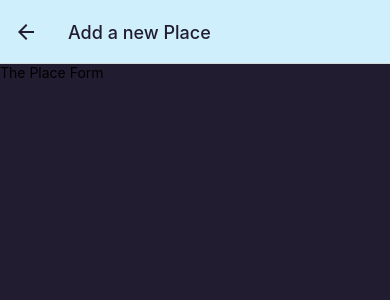
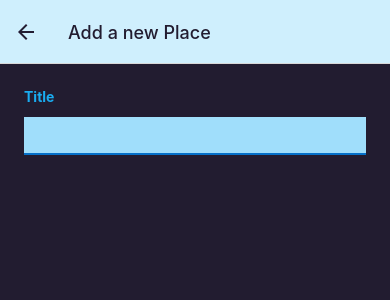
Before and after one commit to maxicopp/RNCourse, a React Native app in the folder 06-NativeDeviceFeatures/: screen /AddPlace in a window 390 px wide. Shown: the top 300 px of the page. Built offline with nearby package versions, Linux system fonts and the light colour scheme.

Commit message:
Getting Started with a Custom Form

```diff
--- a/06-NativeDeviceFeatures/components/Places/PlaceForm.js
+++ b/06-NativeDeviceFeatures/components/Places/PlaceForm.js
@@ -1,11 +1,48 @@
-import { Text, View } from 'react-native';
+import { useState } from 'react';
+import { ScrollView, StyleSheet, Text, TextInput, View } from 'react-native';
+
+import { Colors } from '../../constants/colors';
 
 function PlaceForm() {
+  const [enteredTitle, setEnteredTitle] = useState('');
+
+  function changeTitleHandler(enteredText) {
+    setEnteredTitle(enteredText);
+  }
+
   return (
-    <View>
-      <Text>The Place Form</Text>
-    </View>
+    <ScrollView style={styles.form}>
+      <View>
+        <Text style={styles.label}>Title</Text>
+        <TextInput
+          style={styles.input}
+          onChangeText={changeTitleHandler}
+          value={enteredTitle}
+        />
+      </View>
+    </ScrollView>
   );
 }
 
 export default PlaceForm;
+
+const styles = StyleSheet.create({
+  form: {
+    flex: 1,
+    padding: 24,
+  },
+  label: {
+    fontWeight: 'bold',
+    marginBottom: 4,
+    color: Colors.primary500,
+  },
+  input: {
+    marginVertical: 8,
+    paddingHorizontal: 4,
+    paddingVertical: 8,
+    fontSize: 16,
+    borderBottomColor: Colors.primary700,
+    borderBottomWidth: 2,
+    backgroundColor: Colors.primary100,
+  },
+});
```
